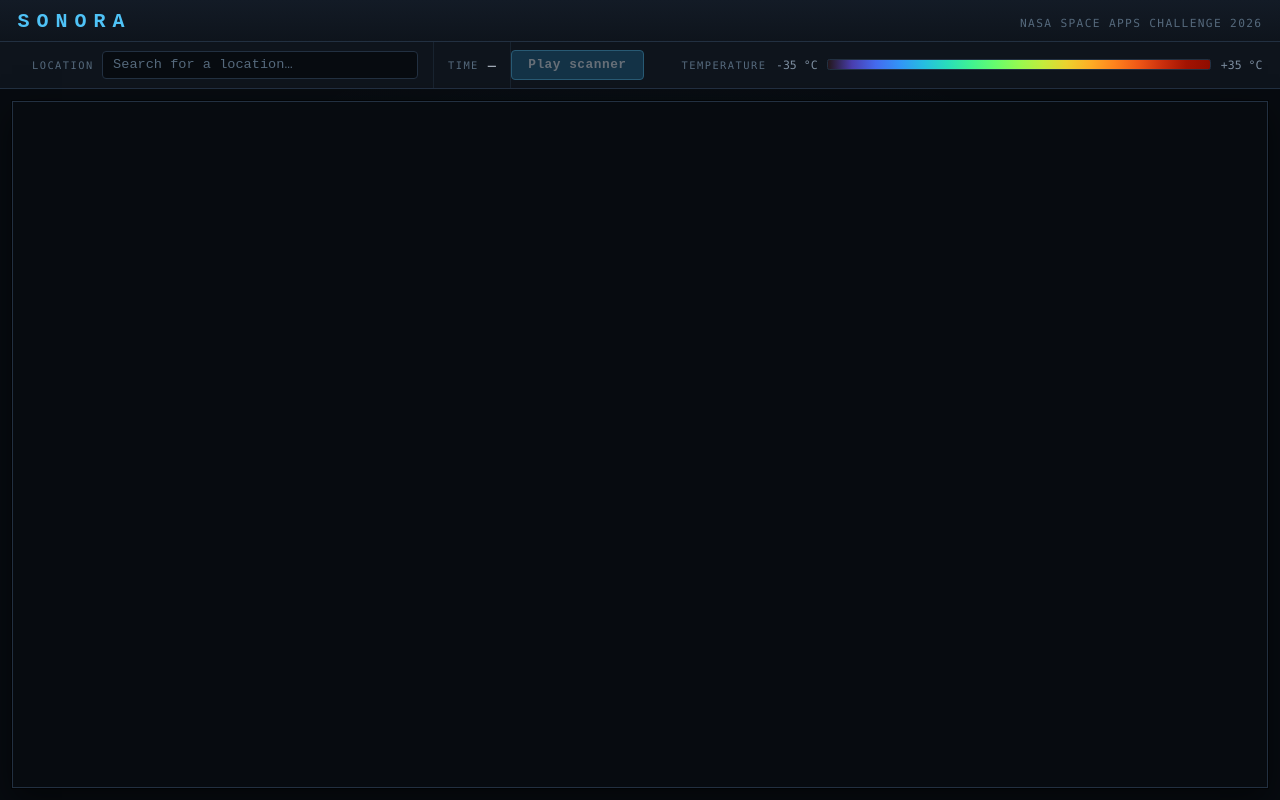
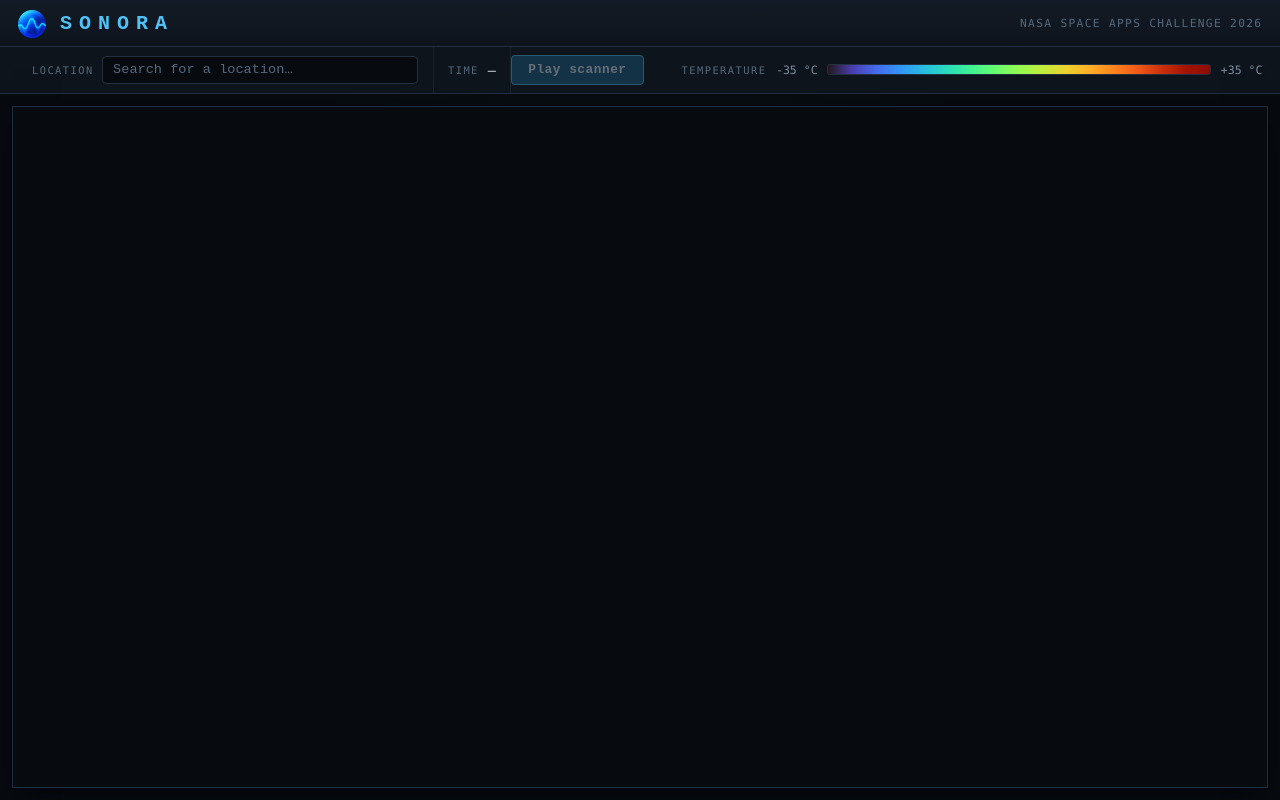
Before and after one commit to CreeperGamingDT/nasa-space-apps-challenge-2026, a website with bundled scripts: page public/index.html in a window 1280 px wide. Built offline with nearby package versions, Linux system fonts and the light colour scheme; files whose address does not match are found by name.

Commit message:
Added logo

```diff
--- a/public/index.html
+++ b/public/index.html
@@ -4,7 +4,15 @@
 <head>
     <meta charset="UTF-8">
     <meta name="viewport" content="width=device-width, initial-scale=1.0">
-    <title>Sonora - Nasa Space Apps Challenge 2026</title>
+    <title>Sonora - NASA Space Apps Challenge 2026</title>
+    <meta name="description" content="Sonora is a sonified view of global surface temperature data. Explore a live temperature map, search for a location, and listen to the conditions with the scanner. Built for the NASA Space Apps Challenge 2026.">
+    <meta name="application-name" content="Sonora">
+    <meta name="color-scheme" content="dark">
+    <meta name="theme-color" content="#0e141c">
+    <link rel="icon" type="image/png" href="favicon.ico">
+    <link rel="apple-touch-icon" href="favicon.ico">
+
+
     <link rel="stylesheet" href="style.css">
 </head>
 
@@ -16,6 +24,7 @@
 
     <header class="masthead">
         <div class="brand">
+            <img class="brand-icon" src="/favicon.ico" alt="" width="32" height="32">
             <h1 class="brand-title">SONORA</h1>
         </div>
         <p class="brand-meta">NASA Space Apps Challenge 2026</p>
--- a/public/style.css
+++ b/public/style.css
@@ -38,7 +38,7 @@ body {
 
 .masthead {
     display: flex;
-    align-items: baseline;
+    align-items: center;
     justify-content: space-between;
     gap: 1rem;
     padding: 0.6rem 1.1rem 0.5rem;
@@ -48,9 +48,17 @@ body {
 
 .brand {
     display: flex;
-    align-items: baseline;
+    align-items: center;
     gap: 0.9rem;
     min-width: 0;
+}
+
+.brand-icon {
+    width: 1.75rem;
+    height: 1.75rem;
+    flex: none;
+    border-radius: 0.25rem;
+    object-fit: contain;
 }
 
 .brand-title {
```
Also changed, not shown: public/favicon.ico (added).
